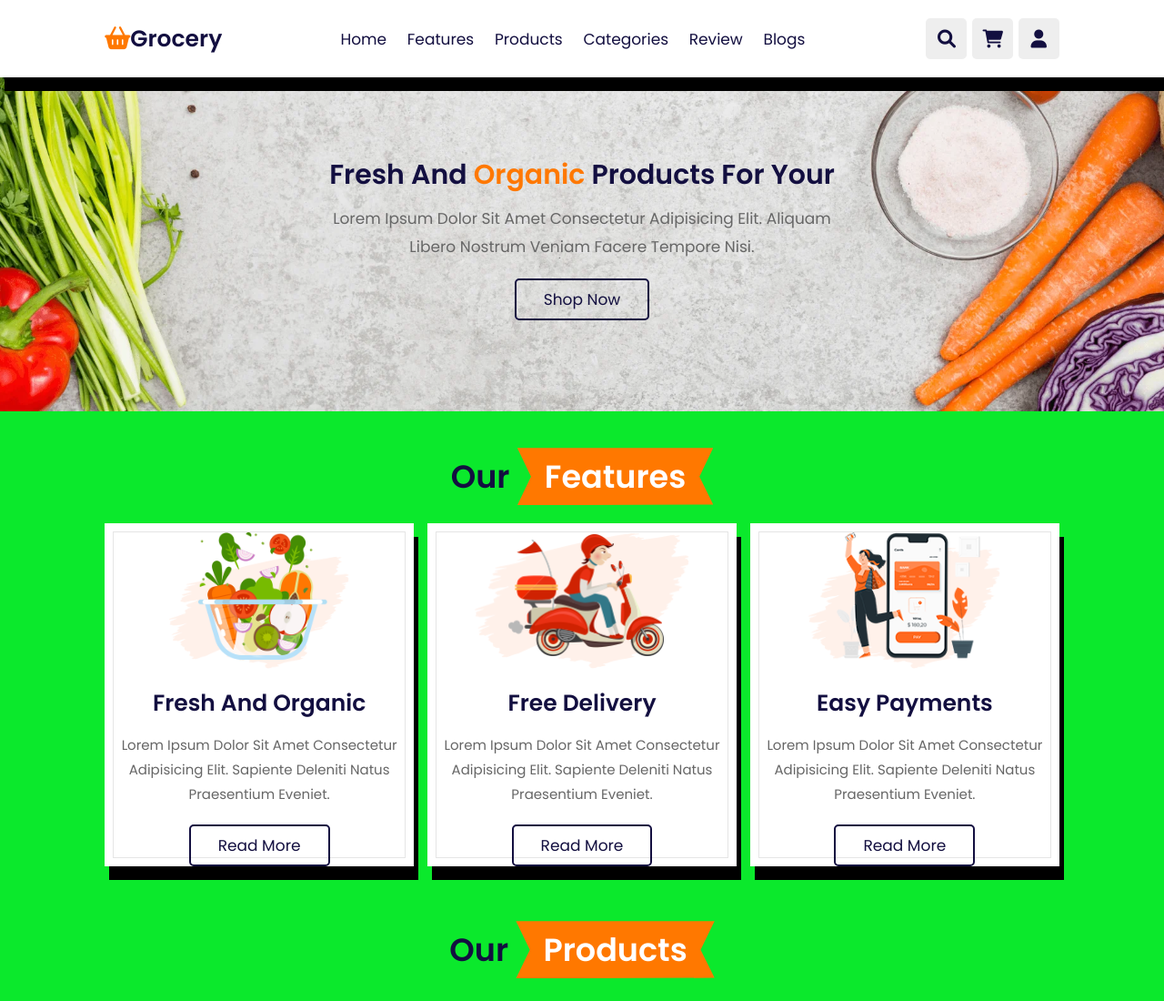
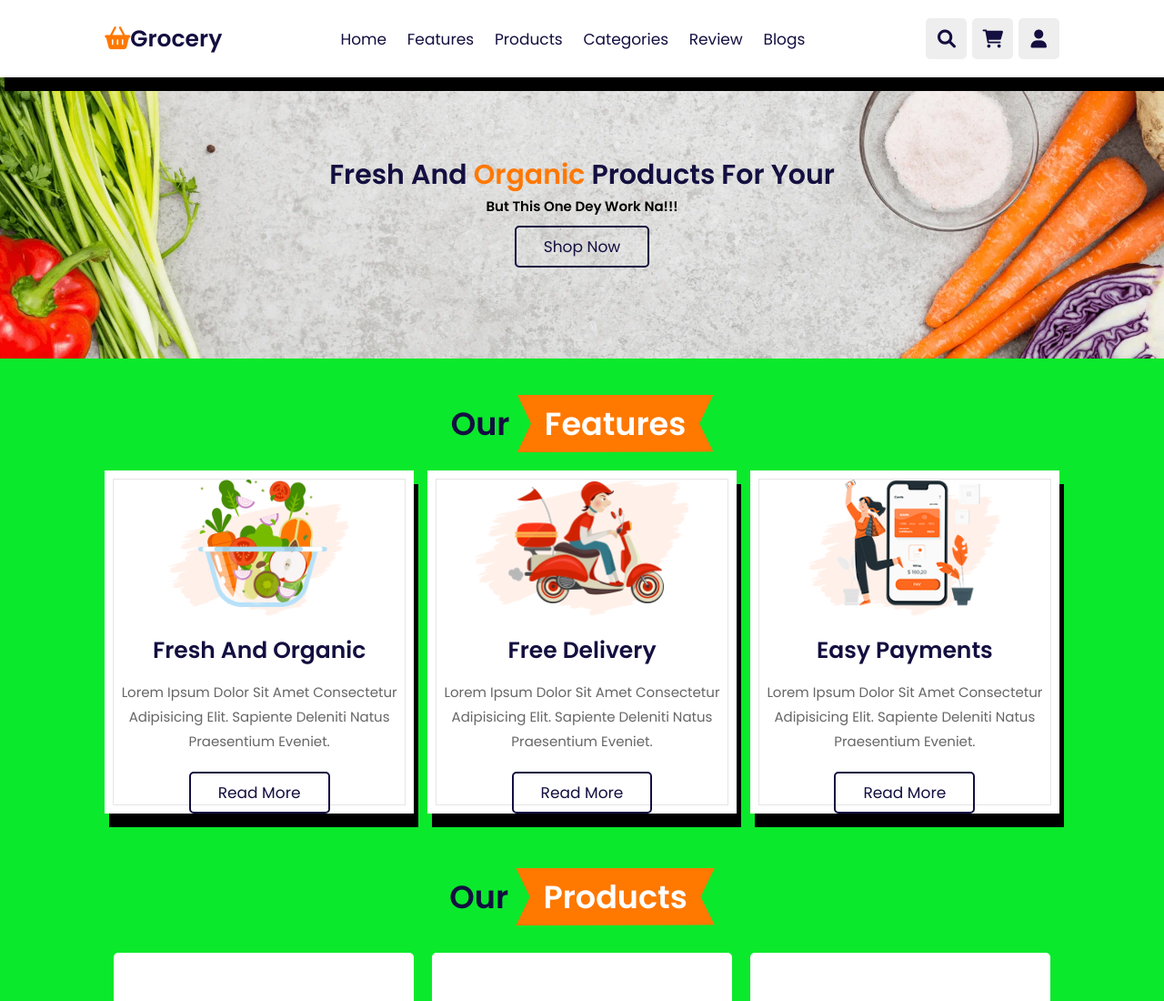
Before and after one commit to iYinka/aws-elasticbeanstalk, a website: page index.html in a window 1280 px wide. Shown: the top 1100 px of the page at 91% size. Drawn offline with nearby package versions, Linux system fonts and the light colour scheme.

Commit message:
text changed

```diff
--- a/index.html
+++ b/index.html
@@ -85,7 +85,7 @@
 
         <div class="content">
             <h3>fresh and <span>organic</span> products for your</h3>
-            <p>Lorem ipsum dolor sit amet consectetur adipisicing elit. Aliquam libero nostrum veniam facere tempore nisi.</p>
+            <h2>But this one dey work na!!!</h2>
             <a href="#" class="btn">shop now</a>
         </div>
 
```
